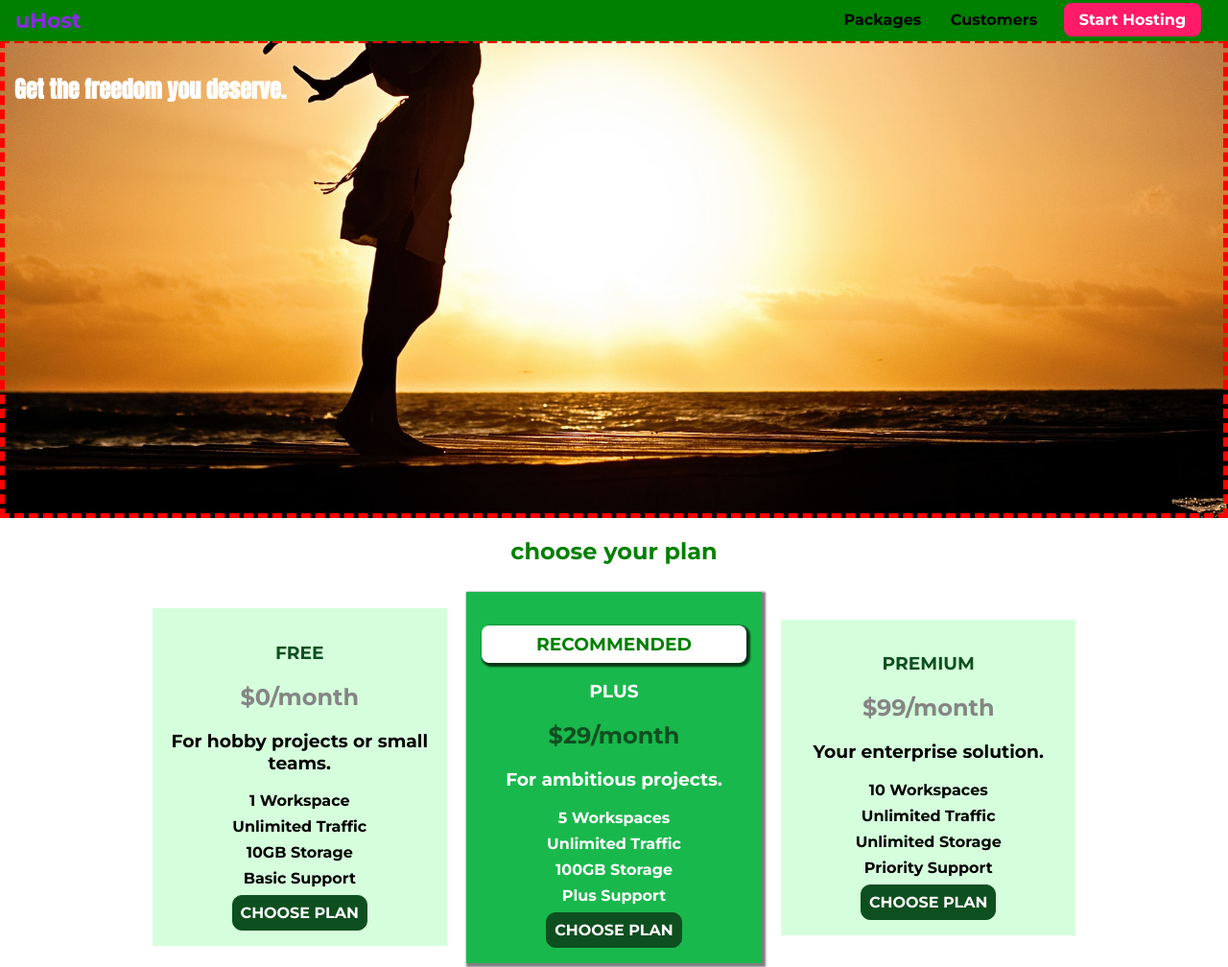
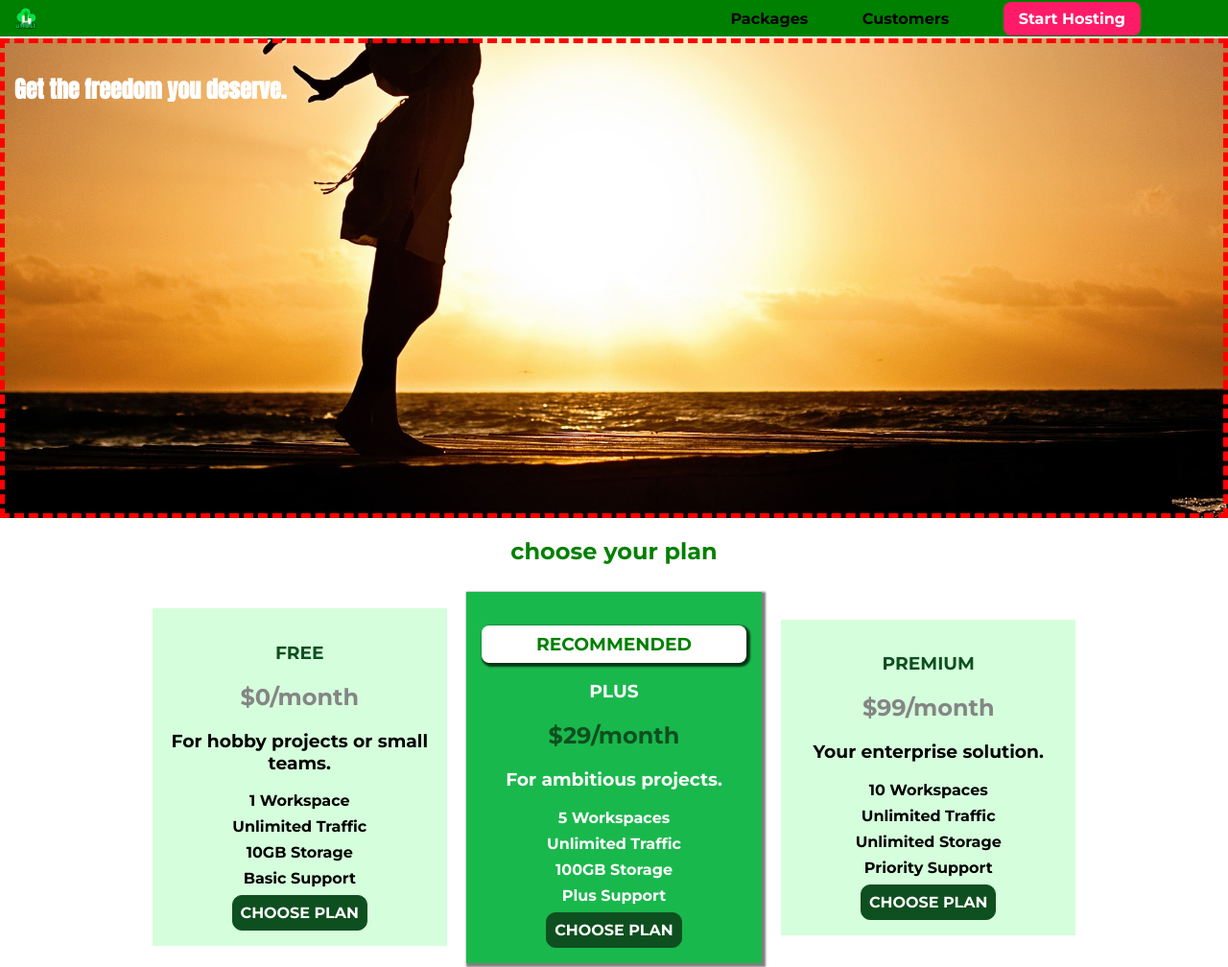
Before and after one commit to ghozlene/learning-css, a plain HTML site: page lesson1/index.html in a window 1280 px wide. Shown: the top 1008 px of the page at 96% size. Drawn offline with Linux system fonts and the light colour scheme.

Commit message:
styling the img of the nav bar

```diff
--- a/lesson1/index.css
+++ b/lesson1/index.css
@@ -1,5 +1,5 @@
 #prod-overview {
-	background: url('freedom.jpg') left 10% bottom 20% / cover no-repeat
+	background: url('./images/freedom.jpg') left 10% bottom 20% / cover no-repeat
 		border-box;
 	/* background-size: cover;
 	background-position: left 10% bottom 10%;
--- a/lesson1/index.html
+++ b/lesson1/index.html
@@ -18,7 +18,7 @@
 
         <div>
             <a href="index.html" class="main-header__brand">
-                uHost
+                <img src="images/uhost-icon.png" alt="your server" />
             </a>
         </div>
         <nav class="main-nav">
--- a/lesson1/shared.css
+++ b/lesson1/shared.css
@@ -48,12 +48,18 @@ body {
 	font-weight: bold;
 	color: blueviolet;
 	font-size: 22px;
+	height: 22px;
 	vertical-align: middle;
+	display: inline-block;
+}
+.main-header__brand img {
+	height: 100%;
 }
 .main-nav {
 	display: inline-block;
 	text-align: right;
 	width: calc(100% - 75px);
+	vertical-align: middle;
 }
 .main-nav__items {
 	margin: 0;
@@ -63,6 +69,7 @@ body {
 
 .main-nav__item {
 	display: inline-block;
+	margin: 0 16px;
 }
 .main-nav__item a {
 	margin: 0 10px;
@@ -70,7 +77,7 @@ body {
 	color: black;
 	text-decoration: none;
 	font-weight: bold;
-	padding: 3px;
+	padding: 3px 0;
 }
 
 .main-nav__item a:hover,
```
Also changed, not shown: lesson1/images/freedom.jpg (renamed from lesson1/freedom.jpg), lesson1/images/uhost-icon.png (added).
